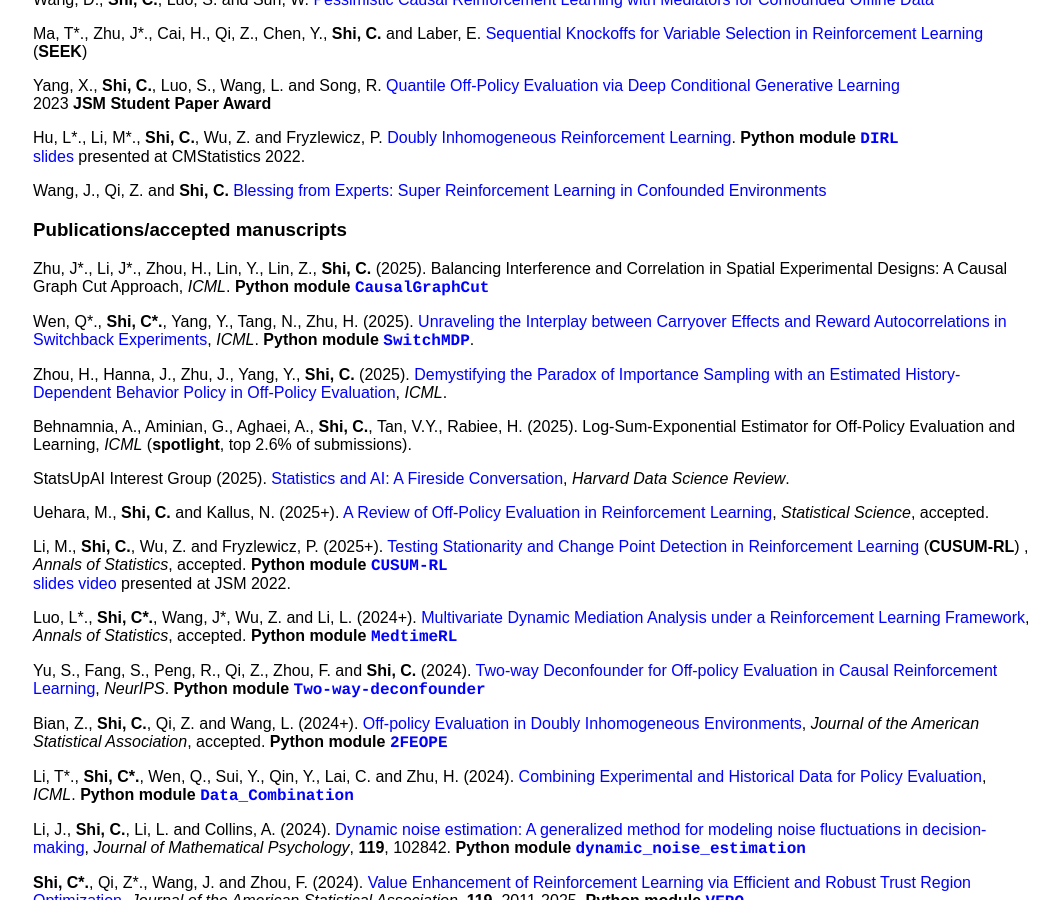
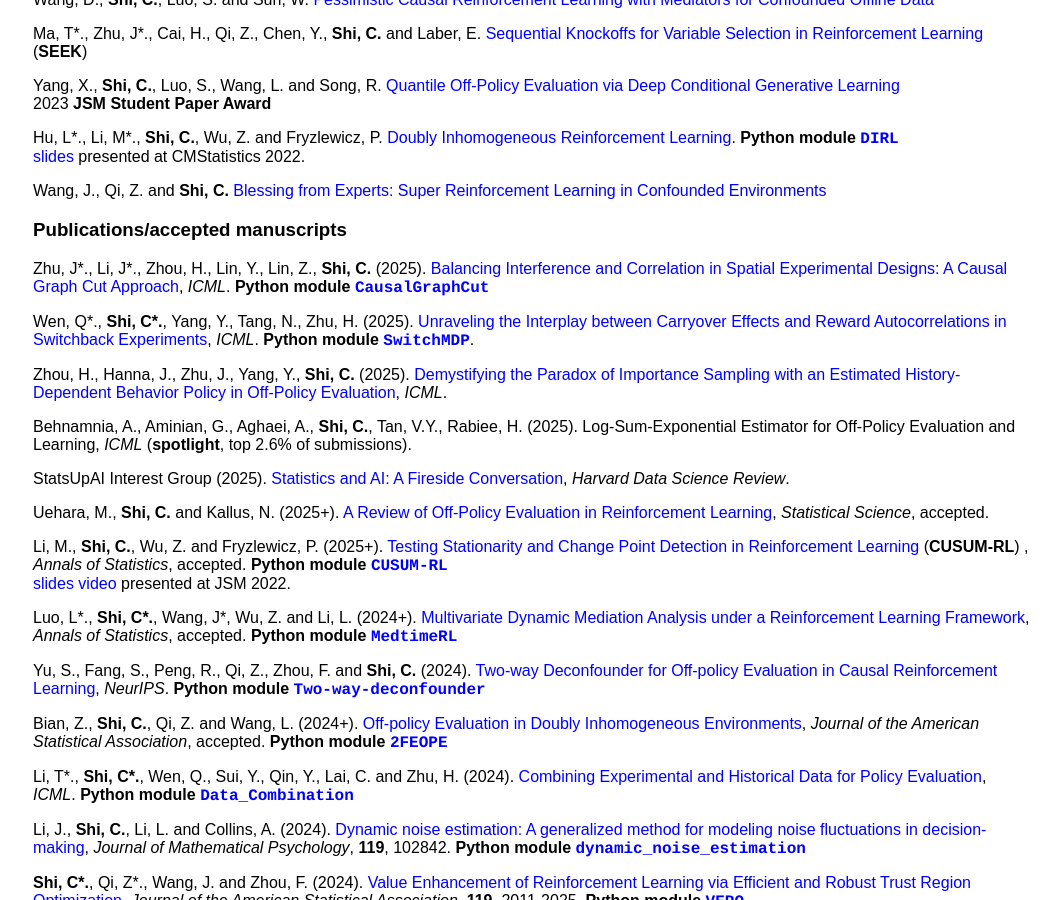
Before and after one commit to callmespring/callmespring.github.io, a Jekyll site: the page built from publication.md, in a window 1280 px wide and 900 px high, scrolled down 654 px. Shown: the whole window, without its empty margins (107-1166 px from the left). Built offline with Jekyll 4.4.1, drawn with Linux system fonts in a browser that asks for light colours; some of the changed lines change nothing that is shown.

Commit message:
Update publication.md

```diff
--- a/publication.md
+++ b/publication.md
@@ -48,7 +48,7 @@
 Wang, J., Qi, Z. and **Shi, C.** [Blessing from Experts: Super Reinforcement Learning in Confounded Environments](https://arxiv.org/pdf/2209.15448.pdf)
 
 ### Publications/accepted manuscripts
-Zhu, J\*., Li, J\*., Zhou, H., Lin, Y., Lin, Z., **Shi, C.** (2025). Balancing Interference and Correlation in Spatial Experimental Designs: A Causal Graph Cut Approach, _ICML_. **Python module**  [<span style="font-family:courier;">**CausalGraphCut**</span>](https://github.com/Mamba413/CausalGraphCut)
+Zhu, J\*., Li, J\*., Zhou, H., Lin, Y., Lin, Z., **Shi, C.** (2025). [Balancing Interference and Correlation in Spatial Experimental Designs: A Causal Graph Cut Approach](https://arxiv.org/pdf/2505.20130), _ICML_. **Python module**  [<span style="font-family:courier;">**CausalGraphCut**</span>](https://github.com/Mamba413/CausalGraphCut)
 
 Wen, Q\*., **Shi, C\*.**, Yang, Y., Tang, N., Zhu, H. (2025). [Unraveling the Interplay between Carryover Effects and Reward Autocorrelations in Switchback Experiments](https://arxiv.org/pdf/2403.17285v1), _ICML_. **Python module**  [<span style="font-family:courier;">**SwitchMDP**</span>](https://github.com/QianglinSIMON/SwitchMDP).
 
```
